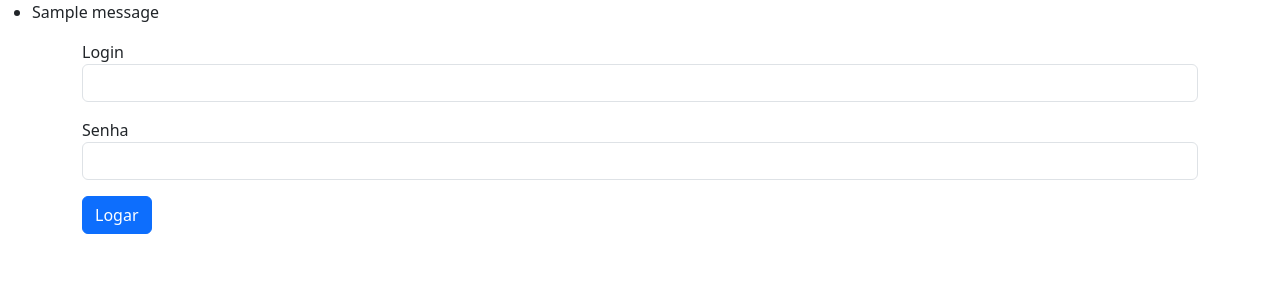
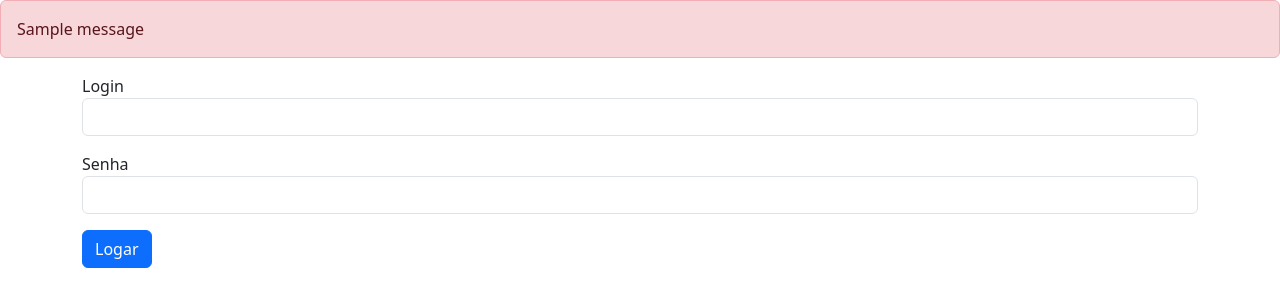
Before and after one commit to daniel-xds93/projeto_musica, a Flask app: page /login in a window 1280 px wide. Shown: the top 307 px of the page. Run offline with Flask 3, Linux system fonts and the light colour scheme; one stand-in notice (Sample message) is shown; some libraries are stand-ins or nearby versions.

Commit message:
estilizando mensagem de login invalido

```diff
--- a/templates/login.html
+++ b/templates/login.html
@@ -9,9 +9,9 @@
 
     {% with messages = get_flashed_messages() %}
         {% if messages %}
-            <ul class="flashes">
+            <ul class="list-unstyled" id="messages">
                 {% for message in messages %}
-                    <li>{{ message }}</li>
+                    <li class="alert alert-danger">{{ message }}</li>
                 {% endfor %}
             </ul>
         {% endif %}
```
